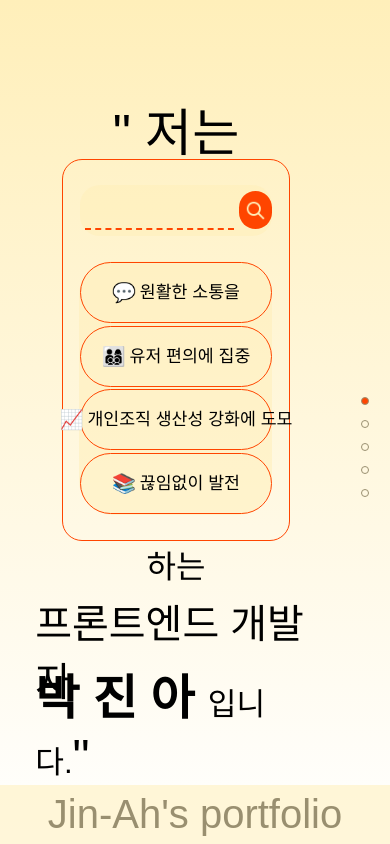
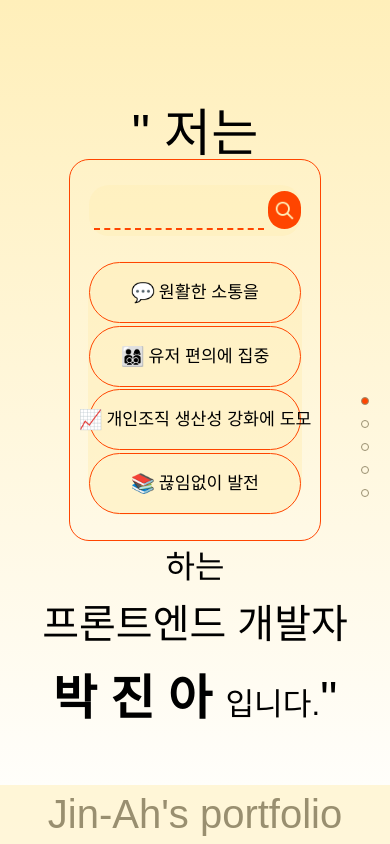
Before and after one commit to jinah95/Jin-Ah-Portfolio, a React (Create React App) app: page / in a window 390 px wide. Built offline with nearby package versions, Linux system fonts and the light colour scheme; a web font is replaced by a local one.

Commit message:
chore: fix height mobile

```diff
--- a/src/components/Footer.js
+++ b/src/components/Footer.js
@@ -196,6 +196,8 @@ const Container = styled.div`
     font-family: "East Sea Dokdo", sans-serif;
     @media screen and (max-width: 680px) {
         height: 100vh;
+        height: -webkit-fill-available;
+        height: fill-available;
         justify-content: center;
     } ;
 `;
--- a/src/components/Intro.js
+++ b/src/components/Intro.js
@@ -314,6 +314,8 @@ const AllContainers = styled.div`
     font-family: "East Sea Dokdo", sans-serif;
     @media screen and (max-width: 680px) {
         height: 100vh;
+        height: -webkit-fill-available;
+        height: fill-available;
     } ;
 `;
 
--- a/src/components/MyPortfolio.js
+++ b/src/components/MyPortfolio.js
@@ -269,6 +269,7 @@ const MyPortfolio = () => {
             outerDivRefCurrent.removeEventListener("touchend", swipeDirection);
         };
     }, []);
+
     return (
         <>
             {/* <Comment>
--- a/src/components/Projects.js
+++ b/src/components/Projects.js
@@ -82,6 +82,8 @@ const Container = styled.div`
     height: 85vh;
     @media screen and (max-width: 680px) {
         height: 100vh;
+        height: -webkit-fill-available;
+        height: fill-available;
         justify-content: center;
     } ;
 `;
--- a/src/components/Skills.js
+++ b/src/components/Skills.js
@@ -39,6 +39,8 @@ const Container = styled.div`
     font-family: "East Sea Dokdo", sans-serif;
     @media screen and (max-width: 680px) {
         height: 100vh;
+        height: -webkit-fill-available;
+        height: fill-available;
         justify-content: center;
     } ;
 `;
--- a/src/components/TimeLine.js
+++ b/src/components/TimeLine.js
@@ -42,6 +42,9 @@ const Container = styled.div`
     font-family: "East Sea Dokdo", sans-serif;
     @media screen and (max-width: 680px) {
         height: 100vh;
+        height: -webkit-fill-available;
+        height: fill-available;
+        justify-content: center;
     } ;
 `;
 
--- a/src/index.css
+++ b/src/index.css
@@ -33,7 +33,7 @@
 @import url(//fonts.googleapis.com/earlyaccess/jejumyeongjo.css); */
 
 html {
-    height: 100vh;
+    height: 100%;
     background: no-repeat linear-gradient(#ffefba, #fff);
 }
 
@@ -45,7 +45,7 @@ body {
     -webkit-font-smoothing: antialiased;
     -moz-osx-font-smoothing: grayscale;
     overflow-y: hidden;
-    height: 100vh;
+    height: 100%;
 }
 
 .yContainer {
@@ -66,9 +66,7 @@ body {
 } */
 
 #root {
-    height: 100vh;
-    position: fixed;
-    overflow: hidden;
+    min-height: 100vh;
     --toastify-font-family: "East Sea Dokdo", sans-serif;
     --toastify-color-progress-success: linear-gradient(
         to right,
```
